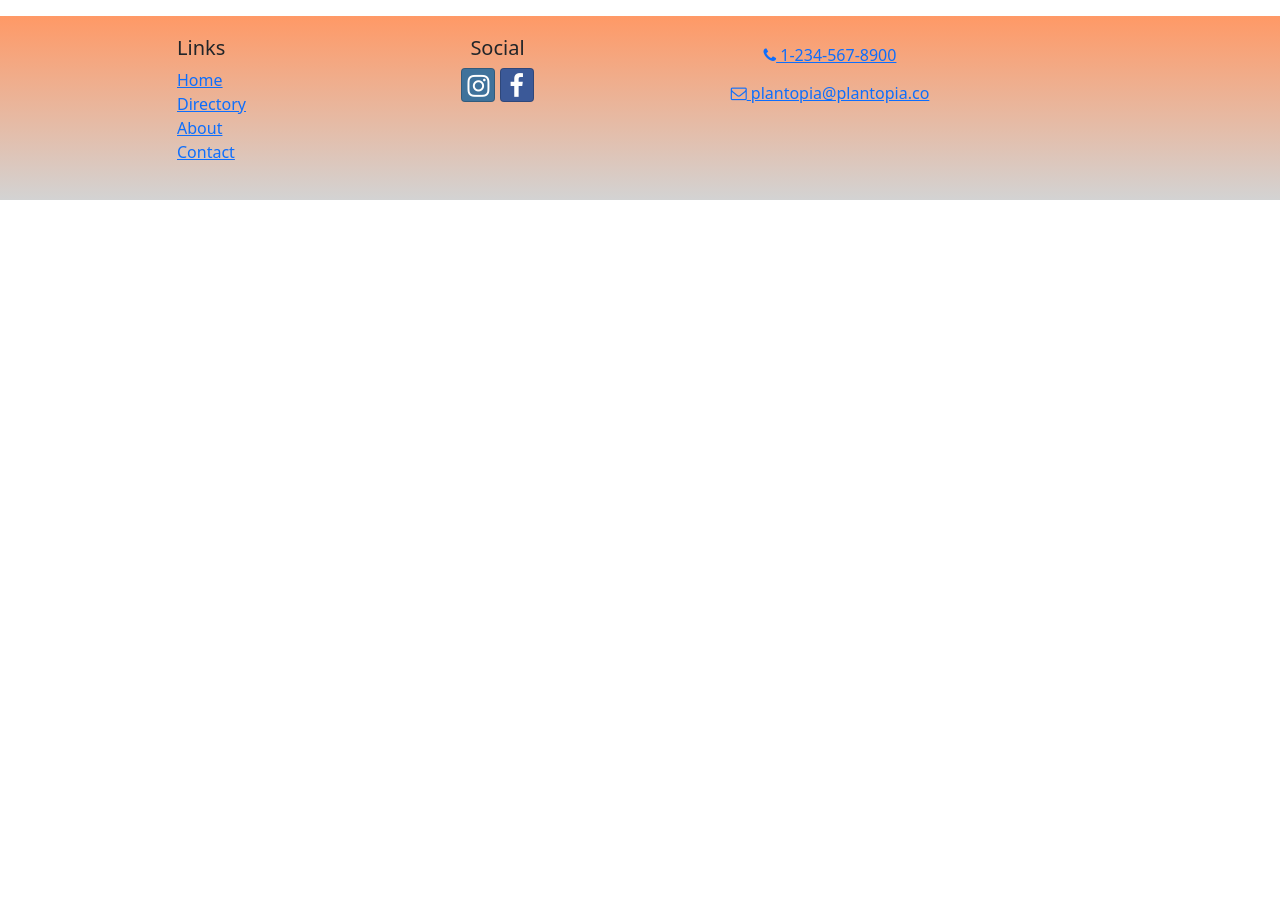
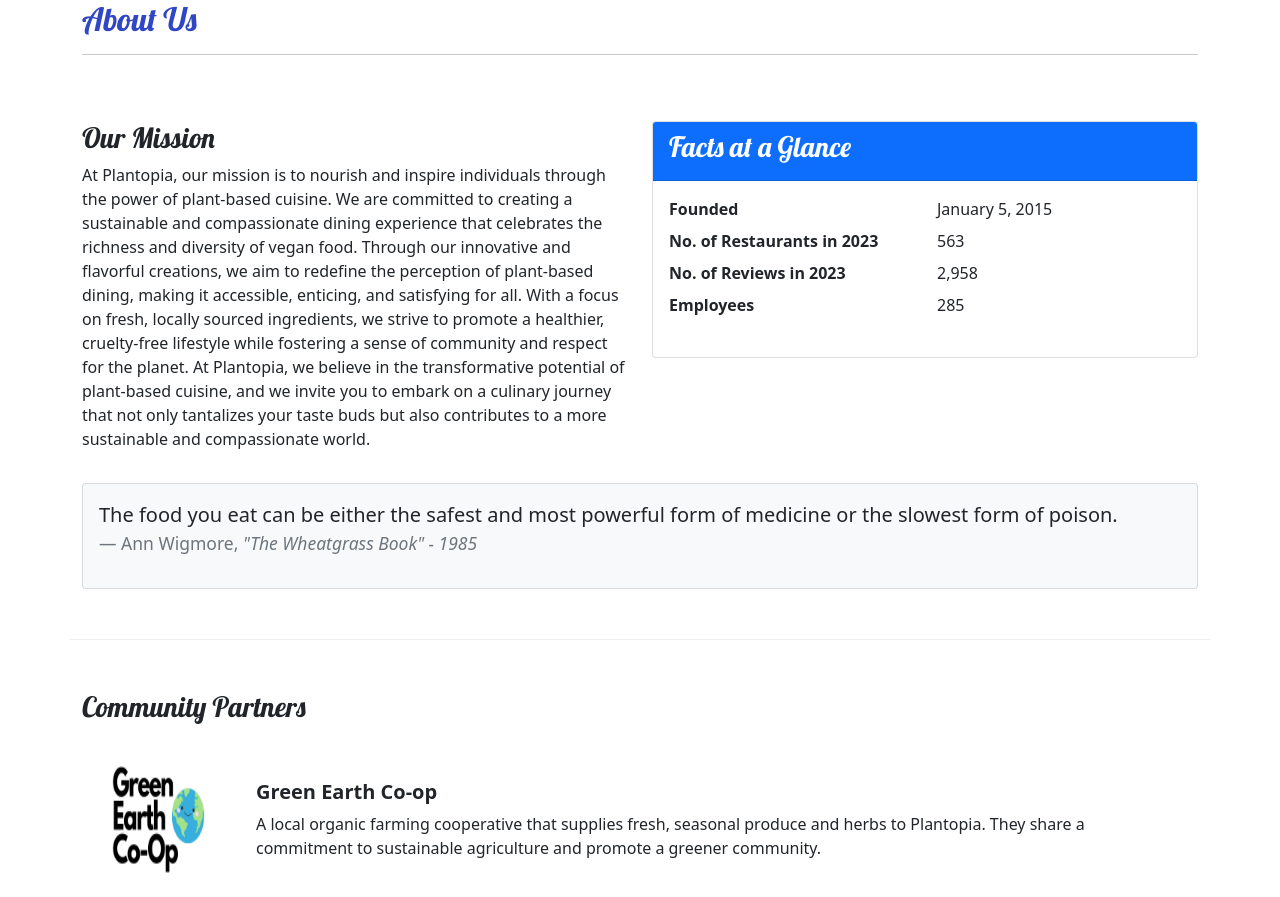
Before and after one commit to alexiscodes21/restaurant-reviews-site, a React (Create React App) app: page /about in a window 1280 px wide. Shown: the part 200-1097 px from the top of the page. Before the commit the page ends 800 px from the top, so only its background shows below. Built offline with nearby package versions, Linux system fonts and the light colour scheme.

Commit message:
partners and about page

```diff
--- a/src/features/display/DisplayList.js
+++ b/src/features/display/DisplayList.js
@@ -2,9 +2,10 @@ import { Col, Row } from "reactstrap";
 import DisplayCard from "./DisplayCard";
 import { selectFeaturedRestaurant } from "../restaurants/restaurantsSlice";
 import { selectFeaturedPromotion } from "../promotions/promotionsSlice";
+import { selectFeaturedPartner } from "../partners/partnersSlice";
 
 const DisplayList = () => {
-  const items = [selectFeaturedRestaurant(), selectFeaturedPromotion()];
+  const items = [selectFeaturedRestaurant(), selectFeaturedPromotion(), selectFeaturedPartner()];
 
   return (
     <Row>
--- /dev/null
+++ b/src/features/partners/Partner.js
@@ -0,0 +1,17 @@
+const Partner = ({ partner }) => {
+  if (partner) {
+    const { image, name, description } = partner;
+    return (
+      <>
+        <img src={image} alt={name} style={{ width: "150px" }} />
+        <div className="m-4">
+          <h5 className="fw-bold">{name}</h5>
+          {description}
+        </div>
+      </>
+    );
+  }
+  return null;
+};
+
+export default Partner;
--- /dev/null
+++ b/src/features/partners/PartnersList.js
@@ -0,0 +1,21 @@
+import { Col } from "reactstrap";
+import Partner from "./Partner";
+import { selectAllPartners } from "./partnersSlice";
+
+const PartnersList = () => {
+  const partners = selectAllPartners();
+
+  return (
+    <Col className="mt-4">
+      {partners.map((partner) => {
+        return (
+          <div className="d-flex mb-5" key={partner.id}>
+            <Partner partner={partner} />
+          </div>
+        );
+      })}
+    </Col>
+  );
+};
+
+export default PartnersList;
--- /dev/null
+++ b/src/features/partners/partnersSlice.js
@@ -0,0 +1,9 @@
+import { PARTNERS } from "../../shared/PARTNERS";
+
+export const selectAllPartners = () => {
+  return PARTNERS;
+};
+
+export const selectFeaturedPartner = () => {
+  return PARTNERS.find((partner) => partner.featured);
+};
--- a/src/pages/AboutPage.js
+++ b/src/pages/AboutPage.js
@@ -1,5 +1,62 @@
+import { Col, Row, Container, Card, CardBody, CardHeader } from "reactstrap";
+import SubHeader from "../components/SubHeader";
+import PartnersList from "../features/partners/PartnersList";
+
 const AboutPage = () => {
-  return <div>AboutPage</div>;
+  return (
+    <Container>
+      <SubHeader current="About Us" />
+      <Row className="row-content">
+        <Col sm="6">
+          <h3>Our Mission</h3>
+          <p>
+            At Plantopia, our mission is to nourish and inspire individuals through the power of plant-based cuisine. We are committed to creating a
+            sustainable and compassionate dining experience that celebrates the richness and diversity of vegan food. Through our innovative and
+            flavorful creations, we aim to redefine the perception of plant-based dining, making it accessible, enticing, and satisfying for all. With
+            a focus on fresh, locally sourced ingredients, we strive to promote a healthier, cruelty-free lifestyle while fostering a sense of
+            community and respect for the planet. At Plantopia, we believe in the transformative potential of plant-based cuisine, and we invite you
+            to embark on a culinary journey that not only tantalizes your taste buds but also contributes to a more sustainable and compassionate
+            world.
+          </p>
+        </Col>
+        <Col sm="6">
+          <Card>
+            <CardHeader className="bg-primary text-white">
+              <h3>Facts at a Glance</h3>
+            </CardHeader>
+            <CardBody>
+              <dl className="row">
+                <dt className="col-6">Founded</dt>
+                <dd className="col-6">January 5, 2015</dd>
+                <dt className="col-6">No. of Restaurants in 2023</dt>
+                <dd className="col-6">563</dd>
+                <dt className="col-6">No. of Reviews in 2023</dt>
+                <dd className="col-6">2,958</dd>
+                <dt className="col-6">Employees</dt>
+                <dd className="col-6">285</dd>
+              </dl>
+            </CardBody>
+          </Card>
+        </Col>
+        <Col>
+          <Card className="bg-light mt-3">
+            <CardBody className="blockquote">
+              <p> The food you eat can be either the safest and most powerful form of medicine or the slowest form of poison.</p>
+              <footer className="blockquote-footer">
+                Ann Wigmore, <cite title="Source Title">"The Wheatgrass Book" - 1985</cite>
+              </footer>
+            </CardBody>
+          </Card>
+        </Col>
+      </Row>
+      <Row className="row-content">
+        <Col xs="12">
+          <h3>Community Partners</h3>
+        </Col>
+        <PartnersList />
+      </Row>
+    </Container>
+  );
 };
 
 export default AboutPage;
```
